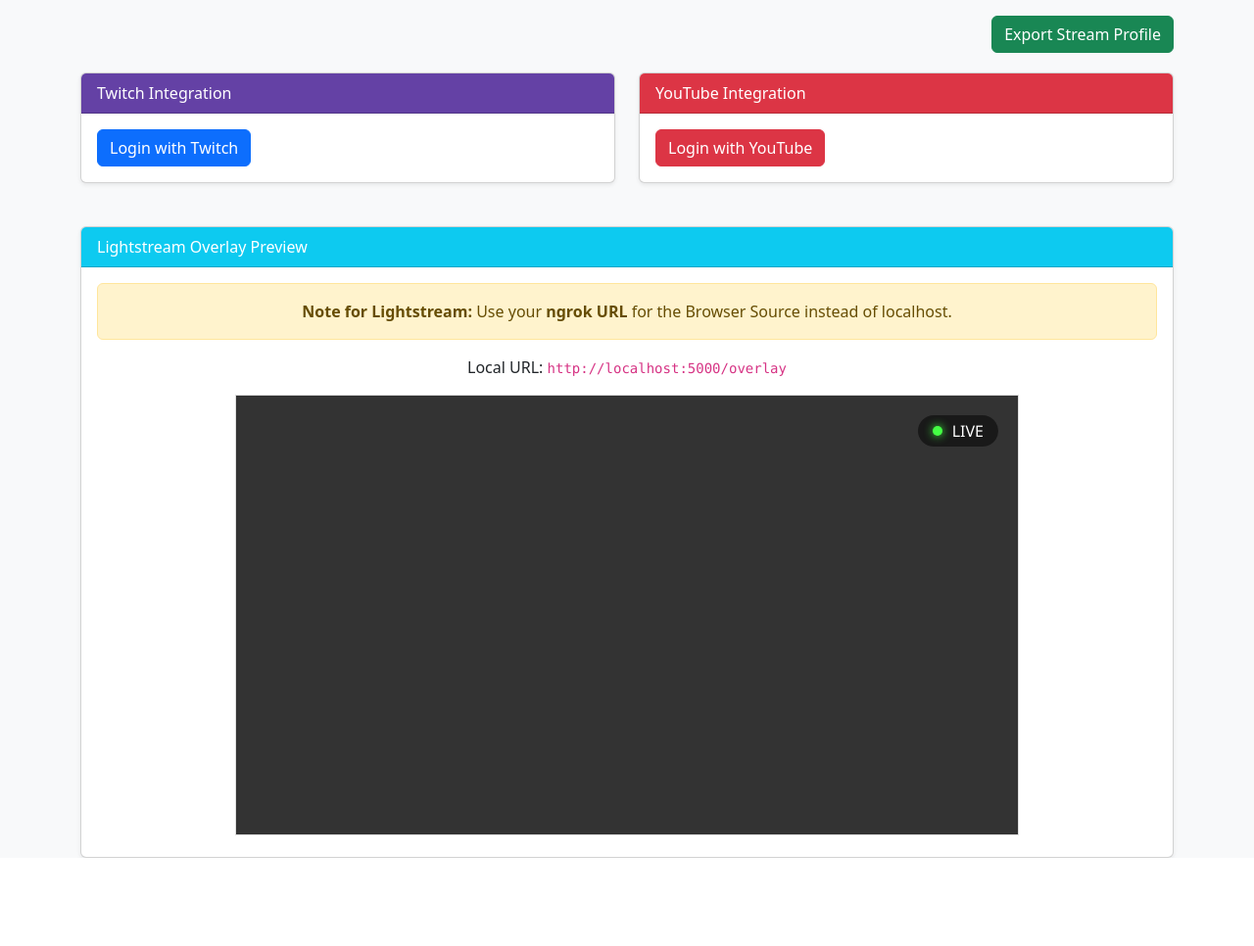
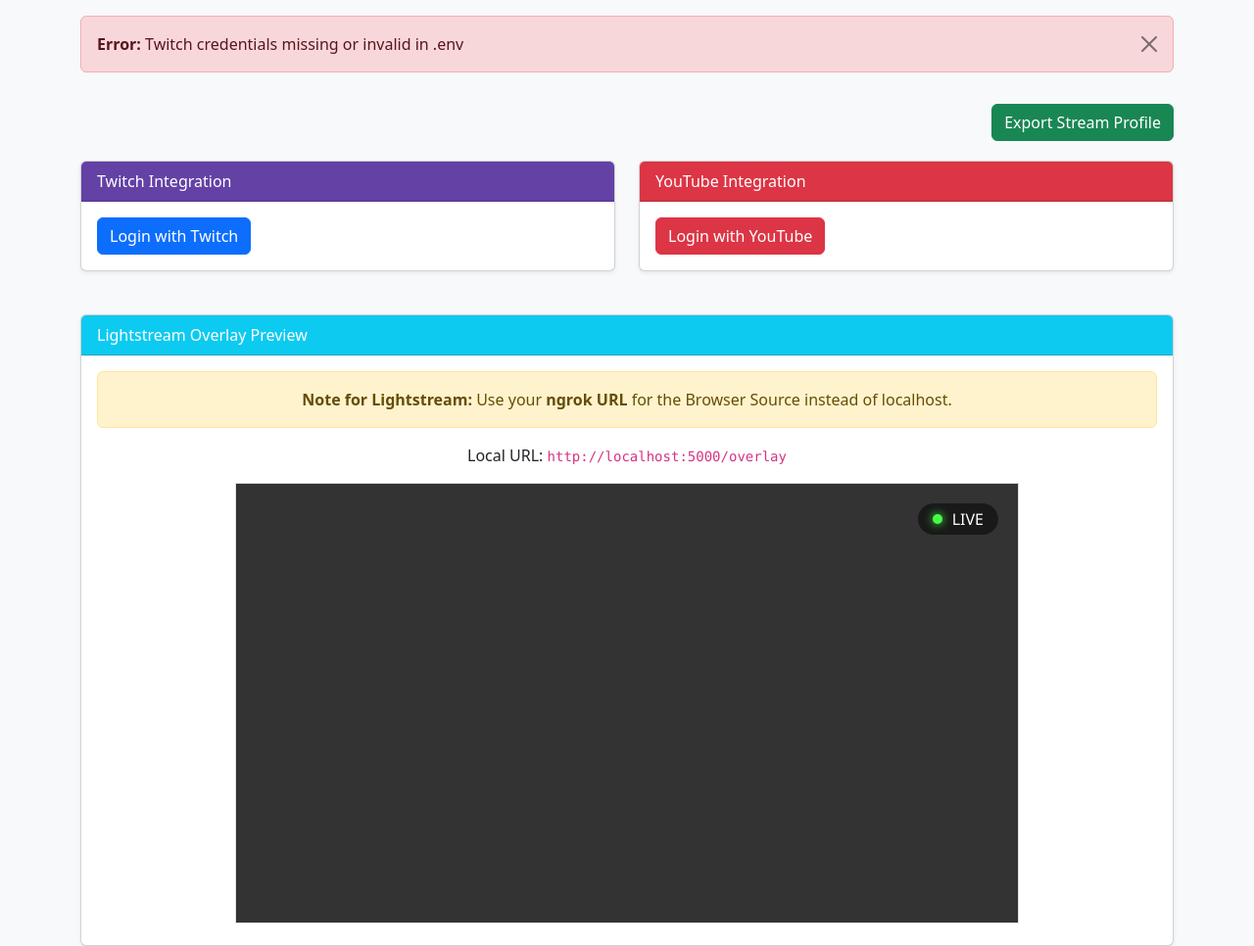
Before and after one commit to offbeatshotz/stream-sponsor, a Flask app: a page that uses templates/index.html in a window 1280 px wide. Shown: the part 56-1022 px from the top of the page at 98% size. Before the commit the page ends 932 px from the top, so only its background shows below. Run offline with Flask 3, Linux system fonts and the light colour scheme; the visitor is signed in with stand-in values (Sample User, id 1).

Commit message:
Add files via upload

```diff
--- a/main.py
+++ b/main.py
@@ -8,6 +8,9 @@
 
 # Load environment variables
 load_dotenv()
+
+# Allow insecure transport for local development (YouTube/Google requirement)
+os.environ['OAUTHLIB_INSECURE_TRANSPORT'] = '1'
 
 app = Flask(__name__)
 app.secret_key = os.getenv('FLASK_SECRET_KEY', 'default_secret_key')
@@ -25,13 +28,22 @@
 TWITCH_SCOPES = 'channel:read:stream_key'
 YOUTUBE_SCOPES = ['https://www.googleapis.com/auth/youtube.readonly']
 
+def check_credentials(platform):
+    if platform == 'twitch':
+        return TWITCH_CLIENT_ID and TWITCH_CLIENT_SECRET and not TWITCH_CLIENT_ID.startswith('your_')
+    if platform == 'youtube':
+        return YOUTUBE_CLIENT_ID and YOUTUBE_CLIENT_SECRET and not YOUTUBE_CLIENT_ID.startswith('your_')
+    return False
+
 @app.route('/')
 def index():
+    error = request.args.get('error')
     return render_template('index.html',
                            twitch_logged_in='twitch_token' in session,
                            youtube_logged_in='youtube_token' in session,
                            twitch_key=session.get('twitch_key'),
-                           youtube_key=session.get('youtube_key'))
+                           youtube_key=session.get('youtube_key'),
+                           error=error)
 
 @app.route('/overlay')
 def overlay():
@@ -60,14 +72,19 @@
     }
 
     filename = "stream_profile.json"
-    with open(filename, 'w') as f:
-        json.dump(profile, f, indent=4)
-
-    return jsonify({"status": "success", "message": f"Profile saved to {filename}", "profile": profile})
+    try:
+        with open(filename, 'w') as f:
+            json.dump(profile, f, indent=4)
+        return jsonify({"status": "success", "message": f"Profile saved to {filename}", "profile": profile})
+    except Exception as e:
+        return jsonify({"status": "error", "message": str(e)}), 500
 
 # --- Twitch OAuth ---
 @app.route('/login/twitch')
 def login_twitch():
+    if not check_credentials('twitch'):
+        return redirect(url_for('index', error="Twitch credentials missing or invalid in .env"))
+
     auth_url = f"https://id.twitch.tv/oauth2/authorize?client_id={TWITCH_CLIENT_ID}&redirect_uri={TWITCH_REDIRECT_URI}&response_type=code&scope={TWITCH_SCOPES}"
     return redirect(auth_url)
 
@@ -75,87 +92,100 @@
 def callback_twitch():
     code = request.args.get('code')
     if not code:
-        return "Error: No code received from Twitch", 400
+        return redirect(url_for('index', error="Twitch login failed: No code received"))
 
-    # Exchange code for token
-    token_url = "https://id.twitch.tv/oauth2/token"
-    data = {
-        'client_id': TWITCH_CLIENT_ID,
-        'client_secret': TWITCH_CLIENT_SECRET,
-        'code': code,
-        'grant_type': 'authorization_code',
-        'redirect_uri': TWITCH_REDIRECT_URI
-    }
-    response = requests.post(token_url, data=data)
-    token_data = response.json()
-    session['twitch_token'] = token_data.get('access_token')
+    try:
+        # Exchange code for token
+        token_url = "https://id.twitch.tv/oauth2/token"
+        data = {
+            'client_id': TWITCH_CLIENT_ID,
+            'client_secret': TWITCH_CLIENT_SECRET,
+            'code': code,
+            'grant_type': 'authorization_code',
+            'redirect_uri': TWITCH_REDIRECT_URI
+        }
+        response = requests.post(token_url, data=data)
+        token_data = response.json()
 
-    # Fetch Stream Key
-    headers = {
-        'Client-ID': TWITCH_CLIENT_ID,
-        'Authorization': f"Bearer {session['twitch_token']}"
-    }
-    # Get user ID first
-    user_response = requests.get("https://api.twitch.tv/helix/users", headers=headers)
-    user_data = user_response.json()
-    if 'data' in user_data and len(user_data['data']) > 0:
-        user_id = user_data['data'][0]['id']
-        # Note: Getting stream key requires specific permissions or it might be in another endpoint
-        # For simplicity in this demo, we'll store the user ID or a placeholder
-        session['twitch_key'] = f"live_{user_id}_xxxxxx" # Actual key retrieval depends on specific API access
+        if 'access_token' not in token_data:
+            return redirect(url_for('index', error=f"Twitch token error: {token_data.get('message', 'Unknown error')}"))
 
-    return redirect(url_for('index'))
+        session['twitch_token'] = token_data.get('access_token')
+
+        # Fetch Stream Key
+        headers = {
+            'Client-ID': TWITCH_CLIENT_ID,
+            'Authorization': f"Bearer {session['twitch_token']}"
+        }
+        user_response = requests.get("https://api.twitch.tv/helix/users", headers=headers)
+        user_data = user_response.json()
+
+        if 'data' in user_data and len(user_data['data']) > 0:
+            user_id = user_data['data'][0]['id']
+            session['twitch_key'] = f"live_{user_id}_xxxxxx"
+
+        return redirect(url_for('index'))
+    except Exception as e:
+        return redirect(url_for('index', error=f"Twitch callback error: {str(e)}"))
 
 # --- YouTube OAuth ---
 @app.route('/login/youtube')
 def login_youtube():
-    flow = Flow.from_client_config(
-        {
-            "web": {
-                "client_id": YOUTUBE_CLIENT_ID,
-                "client_secret": YOUTUBE_CLIENT_SECRET,
-                "auth_uri": "https://accounts.google.com/o/oauth2/auth",
-                "token_uri": "https://oauth2.googleapis.com/token",
-                "redirect_uris": [YOUTUBE_REDIRECT_URI]
-            }
-        },
-        scopes=YOUTUBE_SCOPES
-    )
-    flow.redirect_uri = YOUTUBE_REDIRECT_URI
-    authorization_url, state = flow.authorization_url(access_type='offline', include_granted_scopes='true')
-    session['youtube_state'] = state
-    return redirect(authorization_url)
+    if not check_credentials('youtube'):
+        return redirect(url_for('index', error="YouTube credentials missing or invalid in .env"))
+
+    try:
+        flow = Flow.from_client_config(
+            {
+                "web": {
+                    "client_id": YOUTUBE_CLIENT_ID,
+                    "client_secret": YOUTUBE_CLIENT_SECRET,
+                    "auth_uri": "https://accounts.google.com/o/oauth2/auth",
+                    "token_uri": "https://oauth2.googleapis.com/token",
+                    "redirect_uris": [YOUTUBE_REDIRECT_URI]
+                }
+            },
+            scopes=YOUTUBE_SCOPES
+        )
+        flow.redirect_uri = YOUTUBE_REDIRECT_URI
+        authorization_url, state = flow.authorization_url(access_type='offline', include_granted_scopes='true')
+        session['youtube_state'] = state
+        return redirect(authorization_url)
+    except Exception as e:
+        return redirect(url_for('index', error=f"YouTube login error: {str(e)}"))
 
 @app.route('/callback/youtube')
 def callback_youtube():
-    flow = Flow.from_client_config(
-        {
-            "web": {
-                "client_id": YOUTUBE_CLIENT_ID,
-                "client_secret": YOUTUBE_CLIENT_SECRET,
-                "auth_uri": "https://accounts.google.com/o/oauth2/auth",
-                "token_uri": "https://oauth2.googleapis.com/token",
-                "redirect_uris": [YOUTUBE_REDIRECT_URI]
-            }
-        },
-        scopes=YOUTUBE_SCOPES,
-        state=session.get('youtube_state')
-    )
-    flow.redirect_uri = YOUTUBE_REDIRECT_URI
-    flow.fetch_token(authorization_response=request.url)
-    credentials = flow.credentials
-    session['youtube_token'] = credentials.to_json()
+    try:
+        flow = Flow.from_client_config(
+            {
+                "web": {
+                    "client_id": YOUTUBE_CLIENT_ID,
+                    "client_secret": YOUTUBE_CLIENT_SECRET,
+                    "auth_uri": "https://accounts.google.com/o/oauth2/auth",
+                    "token_uri": "https://oauth2.googleapis.com/token",
+                    "redirect_uris": [YOUTUBE_REDIRECT_URI]
+                }
+            },
+            scopes=YOUTUBE_SCOPES,
+            state=session.get('youtube_state')
+        )
+        flow.redirect_uri = YOUTUBE_REDIRECT_URI
+        flow.fetch_token(authorization_response=request.url)
+        credentials = flow.credentials
+        session['youtube_token'] = credentials.to_json()
 
-    # Fetch Stream Key using YouTube Live API
-    youtube = build('youtube', 'v3', credentials=credentials)
-    request_streams = youtube.liveStreams().list(part="cdn", mine=True)
-    response = request_streams.execute()
+        youtube = build('youtube', 'v3', credentials=credentials)
+        request_streams = youtube.liveStreams().list(part="cdn", mine=True)
+        response = request_streams.execute()
 
-    if 'items' in response and len(response['items']) > 0:
-        stream_key = response['items'][0]['cdn']['ingestionInfo']['streamName']
-        session['youtube_key'] = stream_key
+        if 'items' in response and len(response['items']) > 0:
+            stream_key = response['items'][0]['cdn']['ingestionInfo']['streamName']
+            session['youtube_key'] = stream_key
 
-    return redirect(url_for('index'))
+        return redirect(url_for('index'))
+    except Exception as e:
+        return redirect(url_for('index', error=f"YouTube callback error: {str(e)}"))
 
 if __name__ == '__main__':
     port = int(os.getenv('PORT', 5000))
--- a/templates/index.html
+++ b/templates/index.html
@@ -19,6 +19,16 @@
     </nav>
 
     <div class="container">
+        {% if error %}
+        <div class="row mt-3">
+            <div class="col-12">
+                <div class="alert alert-danger alert-dismissible fade show" role="alert">
+                    <strong>Error:</strong> {{ error }}
+                    <button type="button" class="btn-close" data-bs-dismiss="alert" aria-label="Close"></button>
+                </div>
+            </div>
+        </div>
+        {% endif %}
         <div class="row mt-3">
             <div class="col-12 text-end">
                 <button class="btn btn-success" onclick="exportProfile()">Export Stream Profile</button>
```
